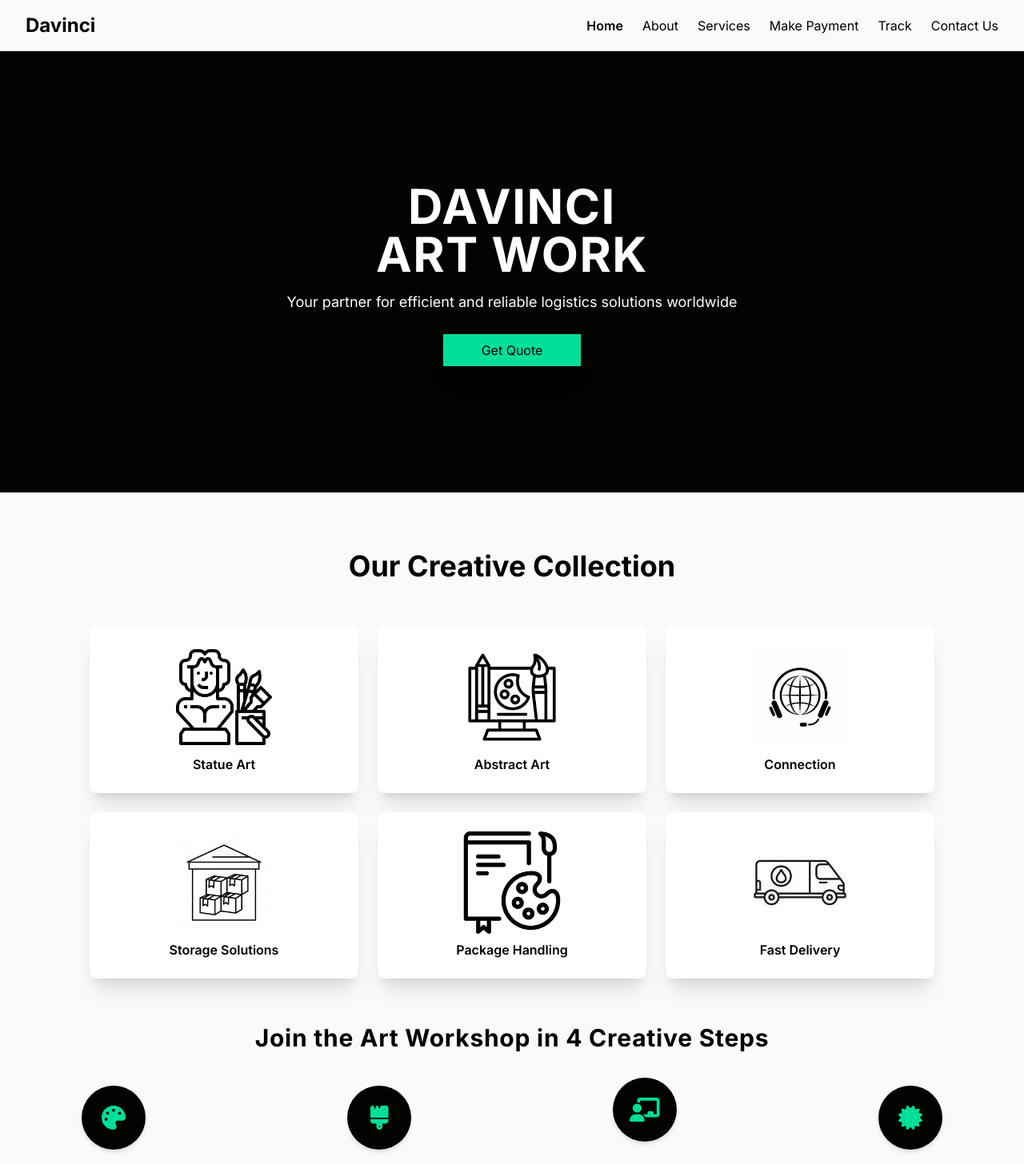
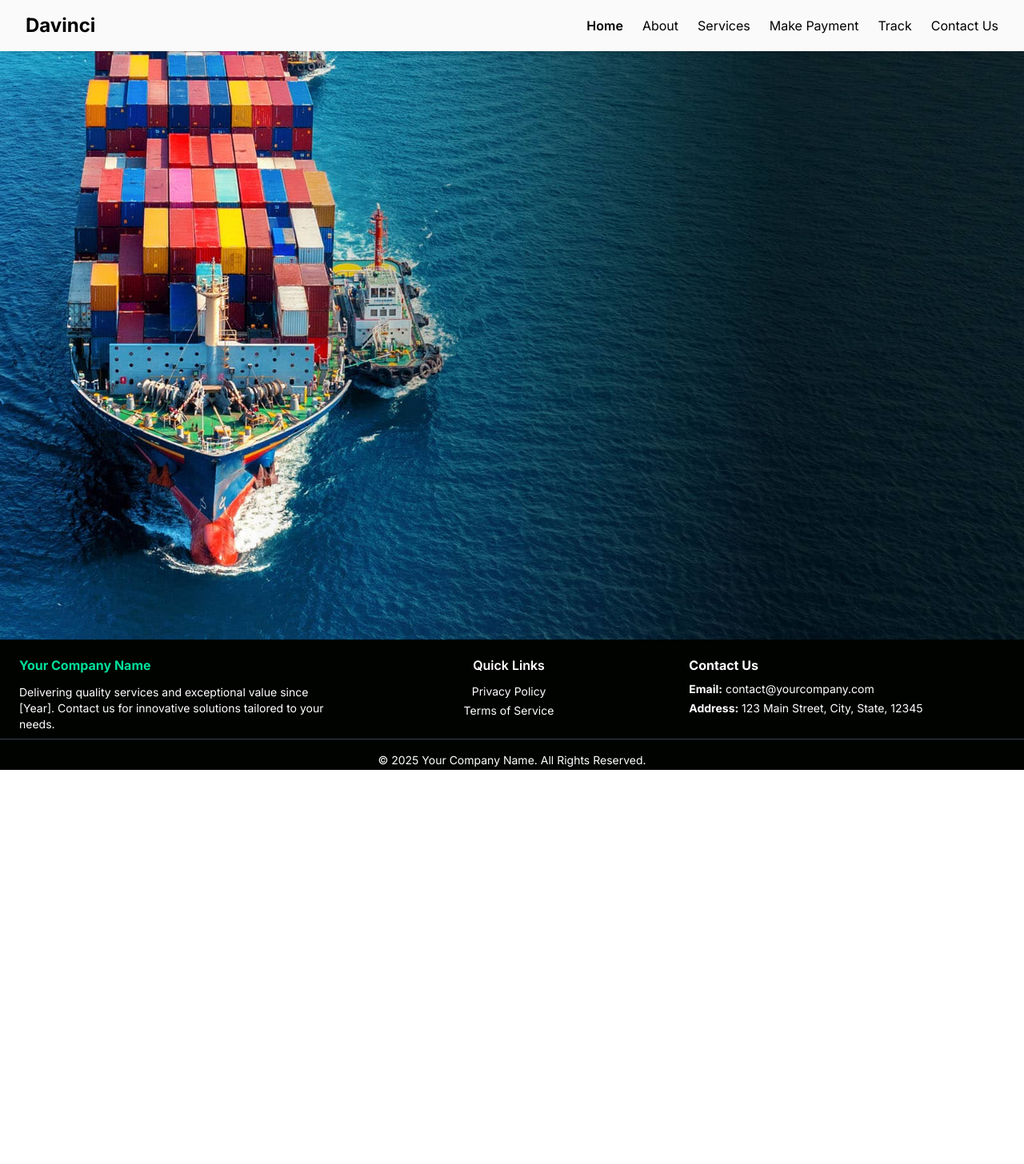
Before and after one commit to Whitehead549/drippainter, a React (Create React App) app: page /#/ in a window 1280 px wide. Shown: the top 1456 px of the page at 80% size. After the commit the page ends 963 px from the top, so only its background shows below. Built offline with nearby package versions, Linux system fonts and the light colour scheme.

Commit message:
first commit

```diff
--- a/src/pages/Home.jsx
+++ b/src/pages/Home.jsx
@@ -1,20 +1,31 @@
-import React, { useEffect, useState } from 'react';
-import Steps from '../components/Steps';
-import Testimonial from '../components/Essentials/Testimonial';
-import Hero from '../components/Hero'
-import ImageGrid from '../components/Essentials/ImageGrid';
-import Frequentqes from '../components/Frequentqes';
-
+import React, { useEffect, useState } from "react";
+import sampleImage from "../assets/ship.jpg"; // Update with your image path
 
 const Home = () => {
+  const [isLoaded, setIsLoaded] = useState(false);
+
+  useEffect(() => {
+    const img = new Image();
+    img.src = sampleImage;
+    img.onload = () => {
+      setIsLoaded(true);
+    };
+  }, []);
 
   return (
-    <div className="bg-[#FAFAFA] overflow-x-hidden">
-        <Hero />
-        <ImageGrid />
-        <Steps />
-        <Frequentqes />
-        <Testimonial />
+    <div className="relative w-screen h-screen bg-gray-100 flex items-center justify-center">
+      {/* Show placeholder or loader until image is fully loaded */}
+      {isLoaded ? (
+        <img
+          src={sampleImage}
+          alt="Sample"
+          className="absolute inset-0 w-full h-full object-cover"
+        />
+      ) : (
+        <div className="flex items-center justify-center text-gray-500">
+          Loading...
+        </div>
+      )}
     </div>
   );
 };
```
Also changed, not shown: 12 other files (tests, documents, lock files or other folders).
